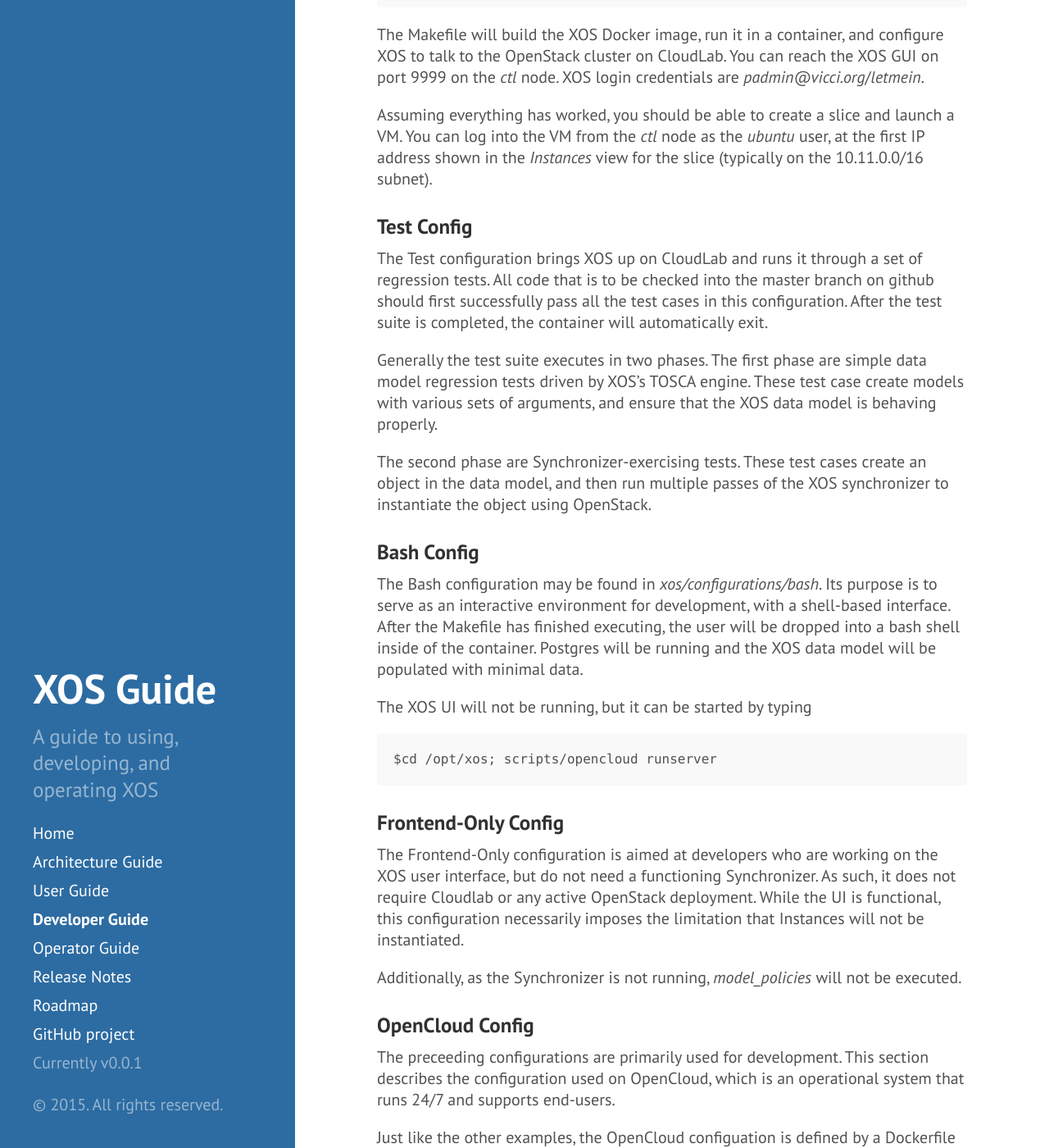
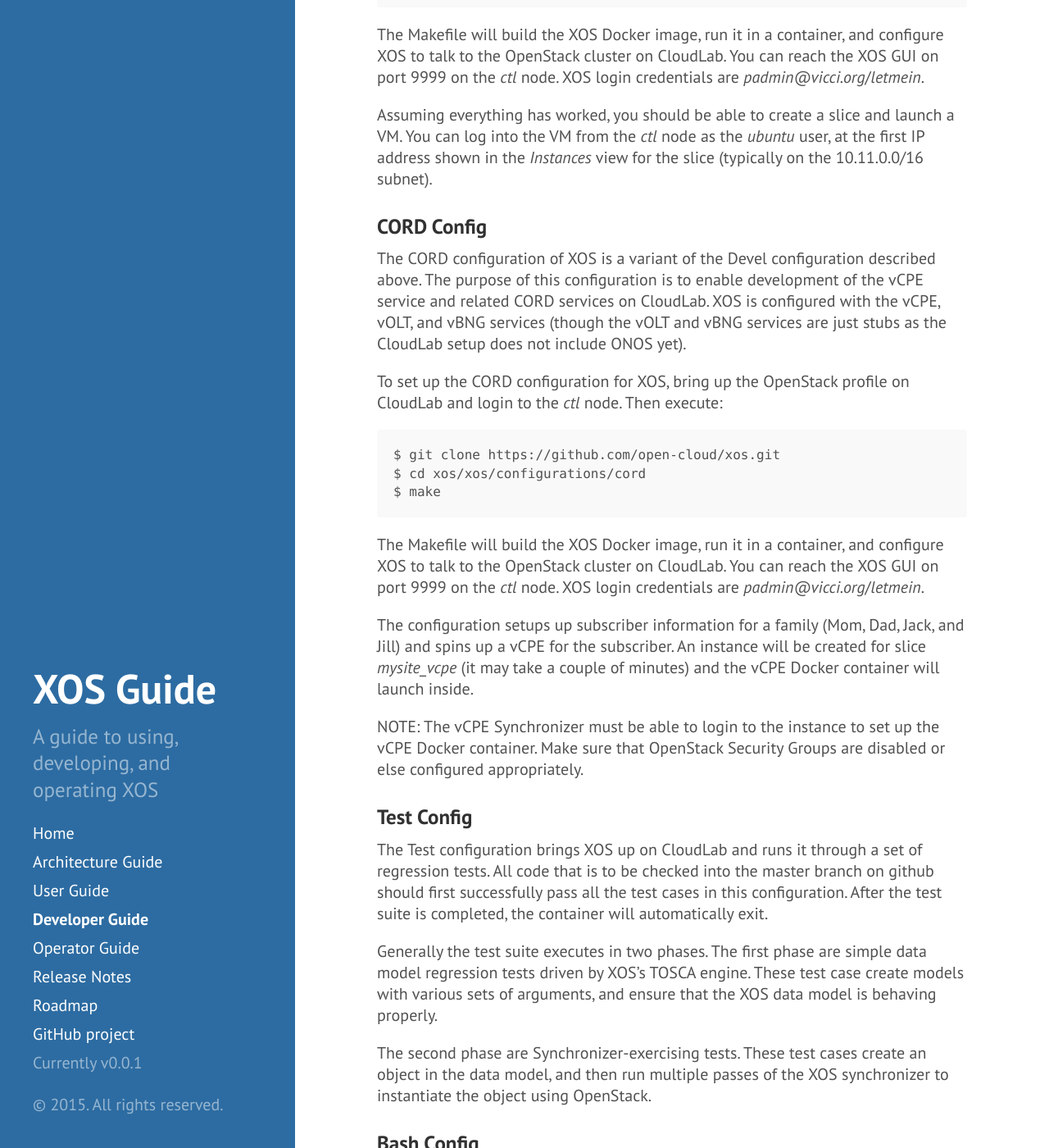
Before and after one commit to open-cloud/open-cloud.github.io.old, a Jekyll site: the page built from 2_developer.md, in a window 1280 px wide and 1400 px high, scrolled down 1955 px. Shown: the whole window at 82% size. Built offline with Jekyll 4.4.1, drawn with Linux system fonts in a browser that asks for light colours; Markdown is read by kramdown in place of the engine named in the settings.

Commit message:
Added CORD configuration

````diff
--- a/2_developer.md
+++ b/2_developer.md
@@ -94,6 +94,37 @@
 launch a VM.  You can log into the VM from the *ctl* node as the *ubuntu* user,
 at the first IP address shown in the *Instances* view for the slice (typically on the
 10.11.0.0/16 subnet).
+
+###CORD Config
+
+The CORD configuration of XOS is a variant of the Devel configuration described above.
+The purpose of this configuration is to enable development of the vCPE service
+and related CORD services on CloudLab.  XOS is configured with the vCPE, vOLT,
+and vBNG services (though the vOLT and vBNG services are just stubs as the
+CloudLab setup does not include ONOS yet).
+
+To set up the CORD configuration for XOS, bring up the OpenStack profile on
+CloudLab and login to the *ctl* node.  Then execute:
+
+```
+$ git clone https://github.com/open-cloud/xos.git
+$ cd xos/xos/configurations/cord
+$ make
+```
+
+The Makefile will build the XOS Docker image, run it in a container,
+and configure XOS to talk to the OpenStack cluster on CloudLab.  You can
+reach the XOS GUI on port 9999 on the *ctl* node.  XOS login credentials are
+*padmin@vicci.org*/*letmein*.
+
+The configuration setups up subscriber information for a family (Mom,
+Dad, Jack, and Jill) and spins up a vCPE for the subscriber.  An
+instance will be created for slice *mysite_vcpe*  (it may take a couple
+of minutes) and the vCPE Docker container will launch inside.
+
+NOTE: The vCPE Synchronizer must be able to login to the instance to
+set up the vCPE Docker container.  Make sure that OpenStack Security Groups are
+disabled or else configured appropriately.
 
 ###Test Config
 
````
